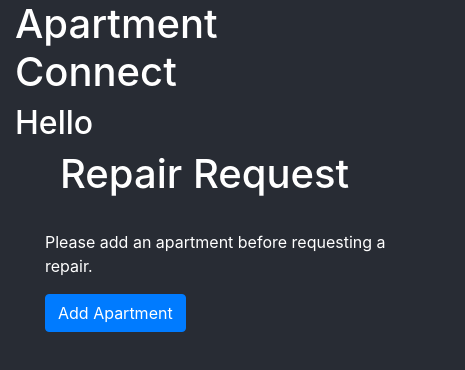
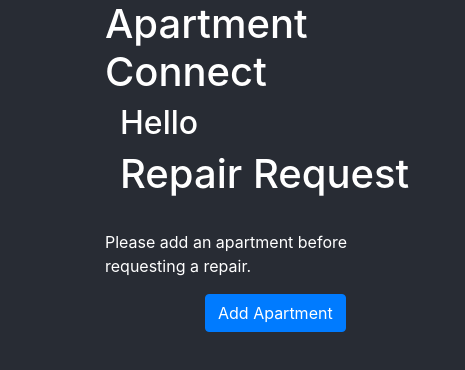
Before and after one commit to blakebonasera/Apartment_Connect, a React (Create React App) app in the folder client/: page /newrepair in a window 390 px wide. Shown: the top 370 px of the page, 465 px wide, since content can reach past the window. Built offline with nearby package versions, Linux system fonts and the light colour scheme; no server answers.

Commit message:
styling to the conditional on NewRepair

```diff
--- a/client/src/App.js
+++ b/client/src/App.js
@@ -33,7 +33,7 @@ function App() {
     <div className="container">
 
       <div className="jumbotron-dark">
-        <h1 className="offset-sm-3">Apartment Connect</h1>
+        <h1 className="offset-3">Apartment Connect</h1>
         {JSON.parse(localStorage.getItem("loggedIn")) && <Nav logout={logout} />}
 
       </div>
--- a/client/src/views/NewRepair.js
+++ b/client/src/views/NewRepair.js
@@ -122,13 +122,12 @@ const NewRepair = props => {
 
     return (
         <div>
-            <h2>Hello  {user.firstName}</h2>
-            {user.apartmentId ? <h2>Apartment: {user.apartment}</h2>: ""}
+                <div className="col-sm-8 offset-3">
+            <h2>Hello  {user.firstName}  {user.apartmentId ? <span>Apartment: {user.apartment}</span>: ""}</h2>
+                    <h1 className="offset-sm-1">Repair Request</h1>
+                </div>
             <div className="container offset-1">
             <div className="row">
-                <div className="col-sm-8 offset-sm-3">
-                    <h1>Repair Request</h1>
-                </div>
             </div>
             <br/>
             <div className="row">
@@ -143,9 +142,9 @@ const NewRepair = props => {
                     action="Create a Repair Request"
                     />:
                     (
-                        <div>
+                        <div className="offset-2">
                         <p>Please add an apartment before requesting a repair.</p>
-                        <button className="btn btn-primary" onClick={() => navigate('/connect')}>Add Apartment</button>
+                        <button className="btn btn-primary offset-4" onClick={() => navigate('/connect')}>Add Apartment</button>
                         </div>
                     )
                 }
```
